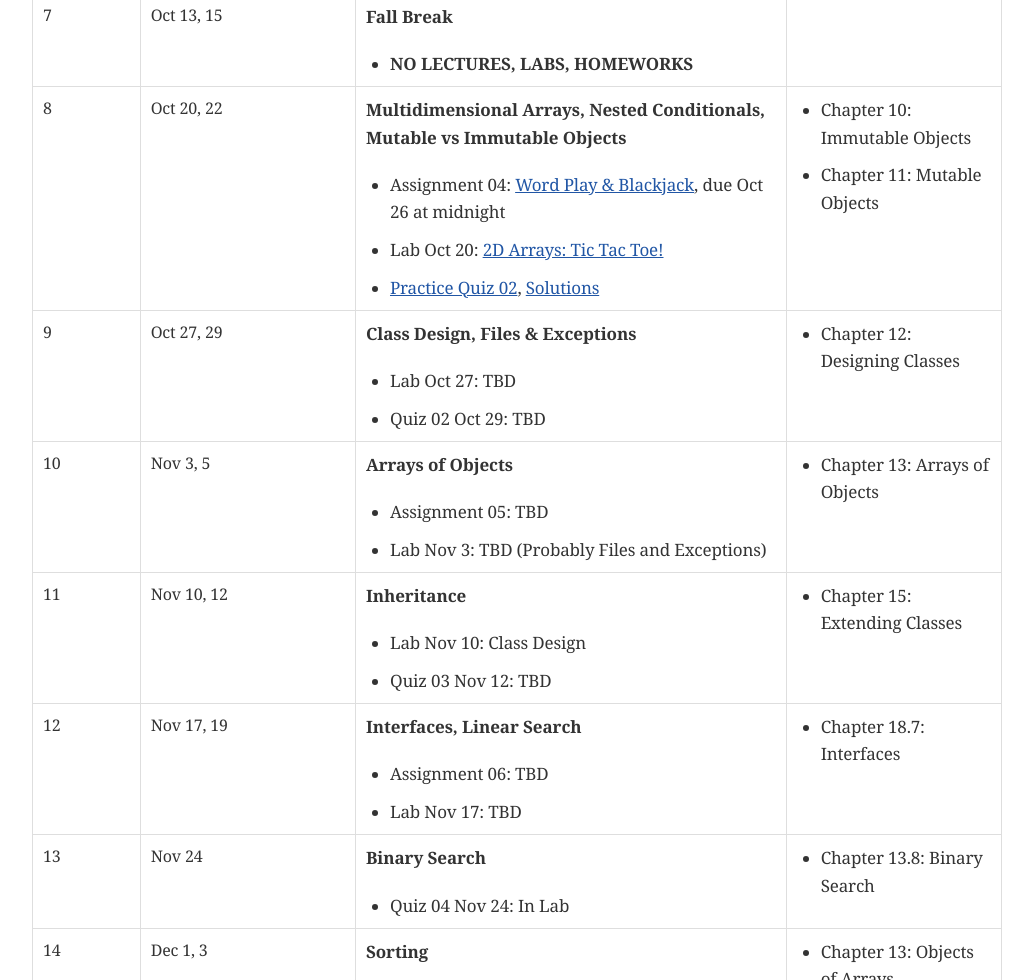
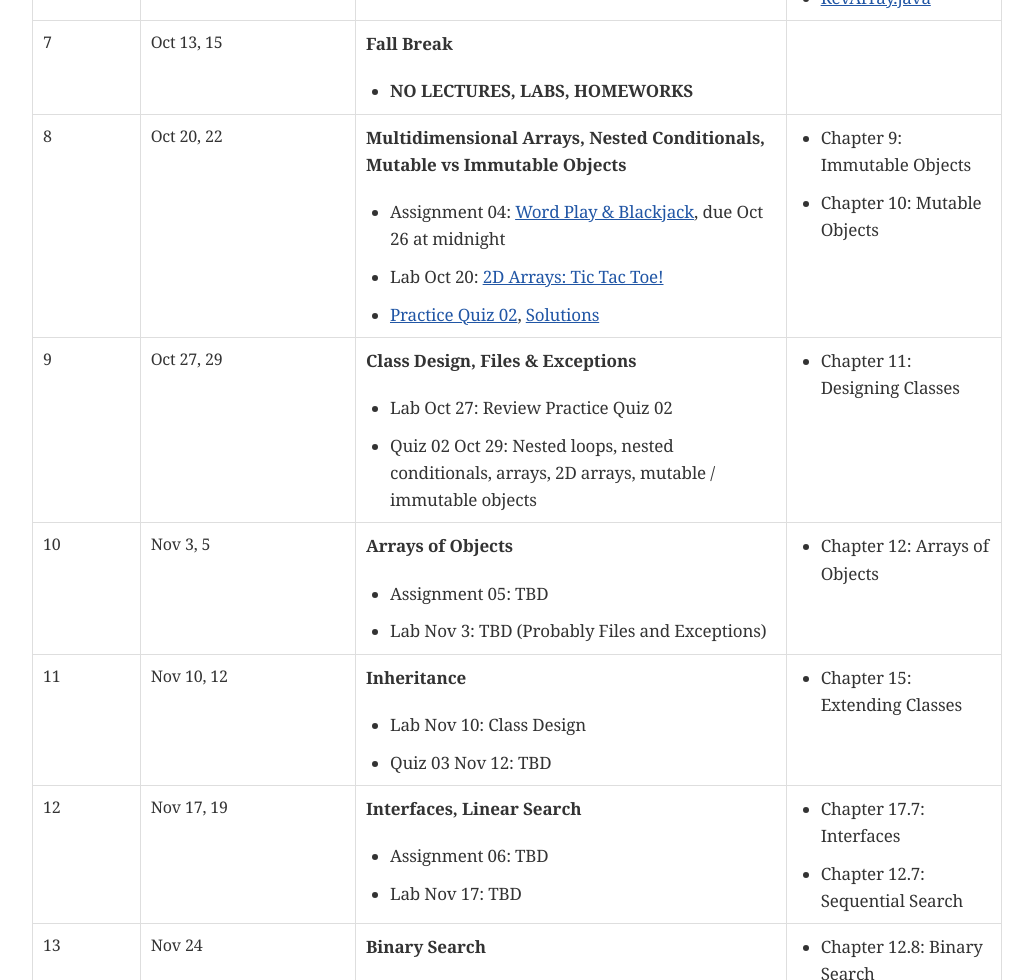
Before and after one commit to BrynMawr-CS113-F26/website, a plain HTML site: page schedule.html in a window 1280 px wide. Shown: the part 1820-2800 px from the top of the page, without its empty margins (123-1156 px from the left). Drawn offline with Linux system fonts and the light colour scheme; a web font is replaced by a local one.

Commit message:
update schedule

```diff
--- a/schedule.html
+++ b/schedule.html
@@ -578,7 +578,7 @@ body.book #toc,body.book #preamble,body.book h1.sect0,body.book .sect1>h2{page-b
 <td class="tableblock halign-left valign-top"><div class="content"><div class="ulist">
 <ul>
 <li>
-<p>Chapter 6: Recursive Methods</p>
+<p>Chapter 8: Recursive Methods</p>
 </li>
 <li>
 <p><a href="lectures/week4lecture1.pdf">Week 4 Lecture 1</a></p>
@@ -620,7 +620,7 @@ body.book #toc,body.book #preamble,body.book h1.sect0,body.book .sect1>h2{page-b
 <td class="tableblock halign-left valign-top"><div class="content"><div class="ulist">
 <ul>
 <li>
-<p>Chapter 9: Loops</p>
+<p>Chapter 6: Loops &amp; Strings</p>
 </li>
 <li>
 <p><a href="lectures/week5lecture1.pdf">Week 5 Lecture 1</a></p>
@@ -662,7 +662,7 @@ body.book #toc,body.book #preamble,body.book h1.sect0,body.book .sect1>h2{page-b
 <td class="tableblock halign-left valign-top"><div class="content"><div class="ulist">
 <ul>
 <li>
-<p>Chapter 8: Arrays and References</p>
+<p>Chapter 7: Arrays and References</p>
 </li>
 <li>
 <p><a href="lectures/week6lecture1.pdf">Week 6 Lecture 1</a></p>
@@ -725,10 +725,10 @@ body.book #toc,body.book #preamble,body.book h1.sect0,body.book .sect1>h2{page-b
 <td class="tableblock halign-left valign-top"><div class="content"><div class="ulist">
 <ul>
 <li>
-<p>Chapter 10: Immutable Objects</p>
+<p>Chapter 9: Immutable Objects</p>
 </li>
 <li>
-<p>Chapter 11: Mutable Objects</p>
+<p>Chapter 10: Mutable Objects</p>
 </li>
 </ul>
 </div></div></td>
@@ -742,17 +742,17 @@ body.book #toc,body.book #preamble,body.book h1.sect0,body.book .sect1>h2{page-b
 <div class="ulist">
 <ul>
 <li>
-<p>Lab Oct 27: TBD</p>
+<p>Lab Oct 27: Review Practice Quiz 02</p>
 </li>
 <li>
-<p>Quiz 02 Oct 29: TBD</p>
+<p>Quiz 02 Oct 29: Nested loops, nested conditionals, arrays, 2D arrays, mutable / immutable objects</p>
 </li>
 </ul>
 </div></div></td>
 <td class="tableblock halign-left valign-top"><div class="content"><div class="ulist">
 <ul>
 <li>
-<p>Chapter 12: Designing Classes</p>
+<p>Chapter 11: Designing Classes</p>
 </li>
 </ul>
 </div></div></td>
@@ -776,7 +776,7 @@ body.book #toc,body.book #preamble,body.book h1.sect0,body.book .sect1>h2{page-b
 <td class="tableblock halign-left valign-top"><div class="content"><div class="ulist">
 <ul>
 <li>
-<p>Chapter 13: Arrays of Objects</p>
+<p>Chapter 12: Arrays of Objects</p>
 </li>
 </ul>
 </div></div></td>
@@ -824,7 +824,10 @@ body.book #toc,body.book #preamble,body.book h1.sect0,body.book .sect1>h2{page-b
 <td class="tableblock halign-left valign-top"><div class="content"><div class="ulist">
 <ul>
 <li>
-<p>Chapter 18.7: Interfaces</p>
+<p>Chapter 17.7: Interfaces</p>
+</li>
+<li>
+<p>Chapter 12.7: Sequential Search</p>
 </li>
 </ul>
 </div></div></td>
@@ -845,7 +848,7 @@ body.book #toc,body.book #preamble,body.book h1.sect0,body.book .sect1>h2{page-b
 <td class="tableblock halign-left valign-top"><div class="content"><div class="ulist">
 <ul>
 <li>
-<p>Chapter 13.8: Binary Search</p>
+<p>Chapter 12.8: Binary Search</p>
 </li>
 </ul>
 </div></div></td>
@@ -894,7 +897,7 @@ body.book #toc,body.book #preamble,body.book h1.sect0,body.book .sect1>h2{page-b
 </div>
 <div id="footer">
 <div id="footer-text">
-Last updated 2026-10-23 15:09:36 -0400
+Last updated 2026-10-23 16:49:32 -0400
 </div>
 </div>
 </body>
```
Also changed, not shown: index.html (+14 -11 lines), 1 other file.
